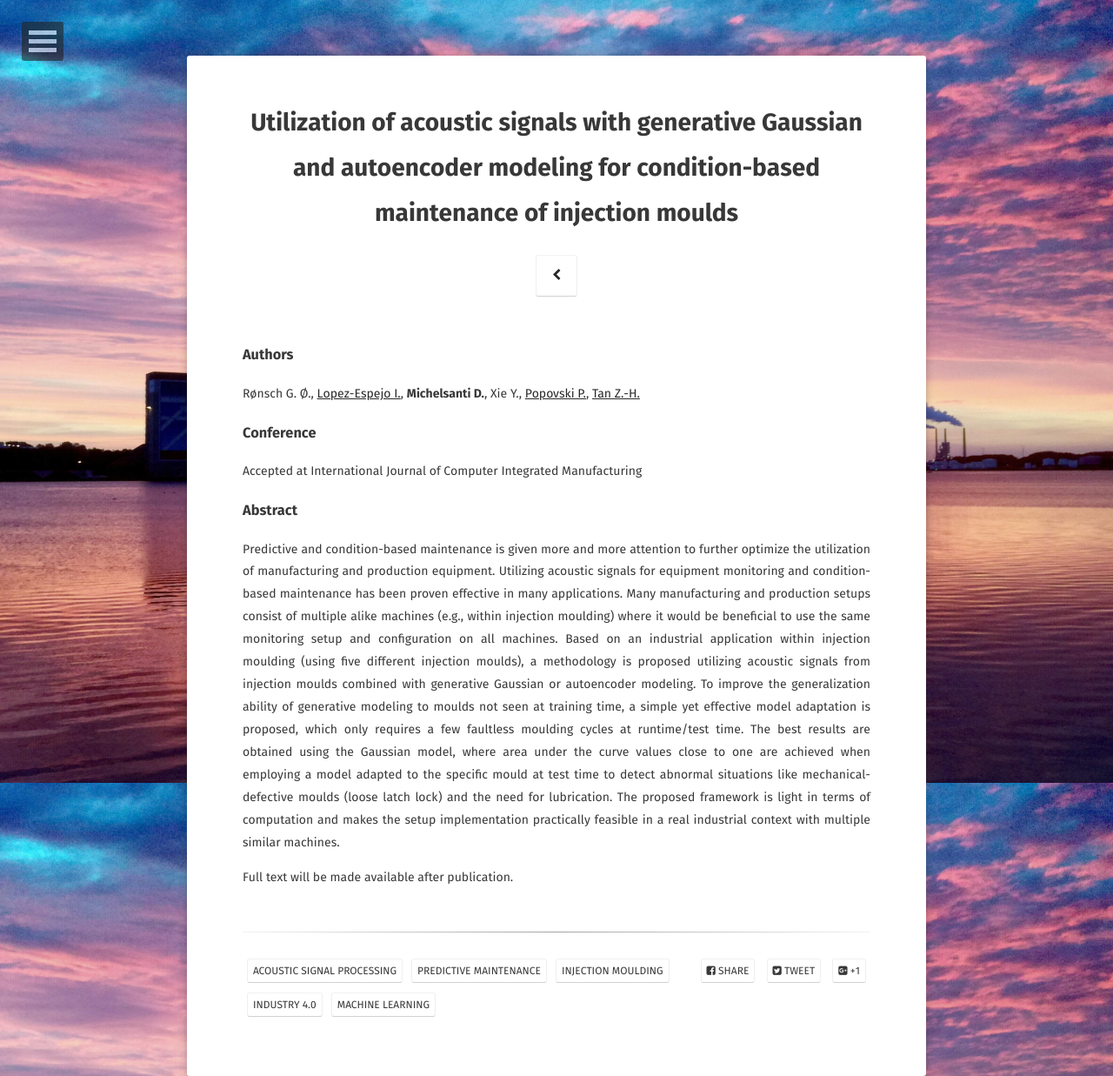
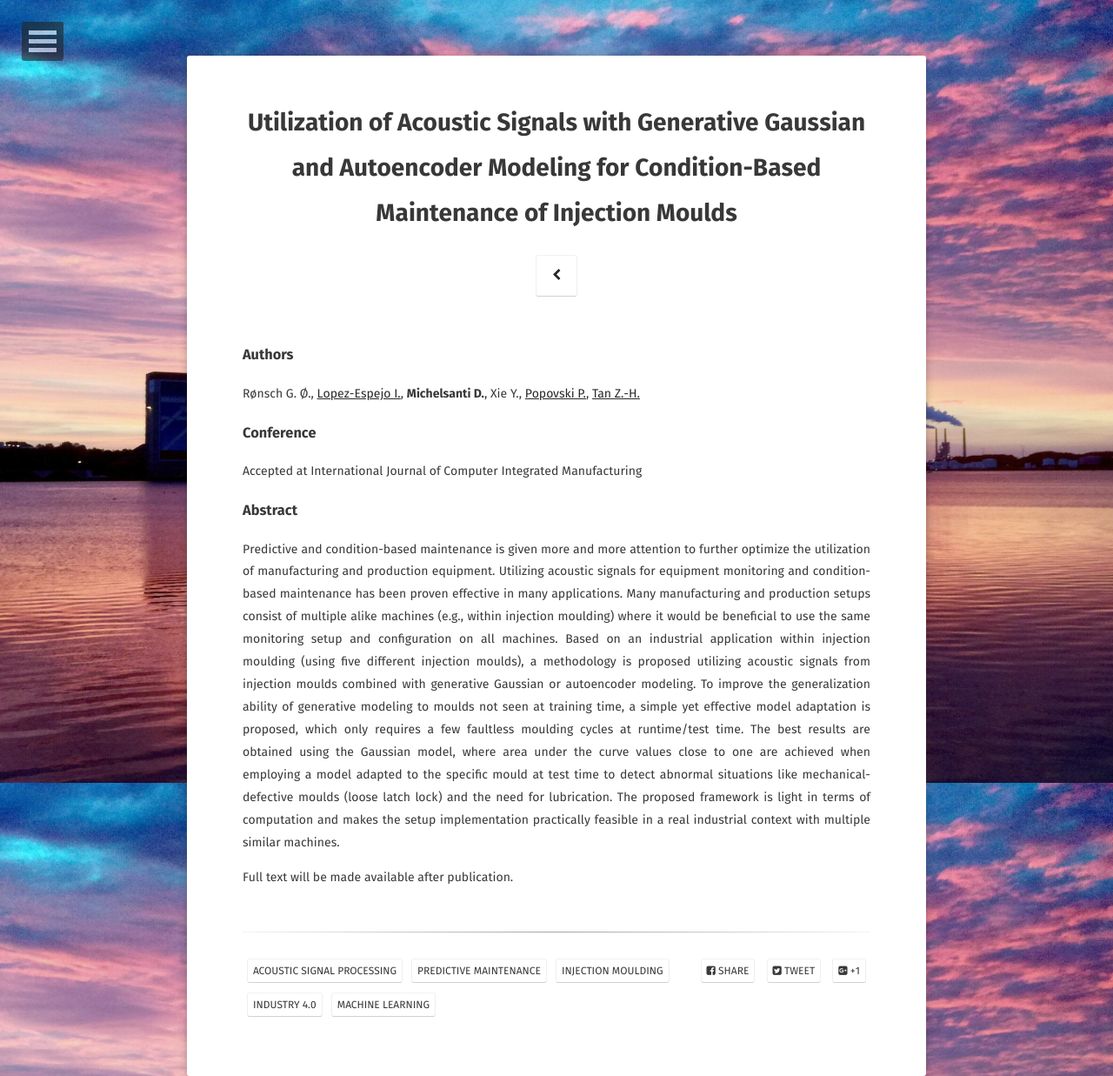
Before and after one commit to danmic/danmic.github.io, a Jekyll site: the page built from _posts/2022-09-14-condition-based-maintenance.md, in a window 1280 px wide. Shown: the whole page at 87% size. Built offline with Jekyll 4.4.1, drawn with Linux system fonts in a browser that asks for light colours; some web fonts are replaced.

```diff
--- a/_posts/2022-09-14-condition-based-maintenance.md
+++ b/_posts/2022-09-14-condition-based-maintenance.md
@@ -1,6 +1,6 @@
 ---
 layout: post
-title: "Utilization of acoustic signals with generative Gaussian and autoencoder modeling for condition-based maintenance of injection moulds"
+title: "Utilization of Acoustic Signals with Generative Gaussian and Autoencoder Modeling for Condition-Based Maintenance of Injection Moulds"
 date: 2022-09-14
 excerpt: "Rønsch G. Ø., Lopez-Espejo I., Michelsanti D., Xie Y., Popovski P., Tan Z.-H."
 tags: [acoustic signal processing, predictive maintenance, injection moulding, industry 4.0, machine learning]
```
